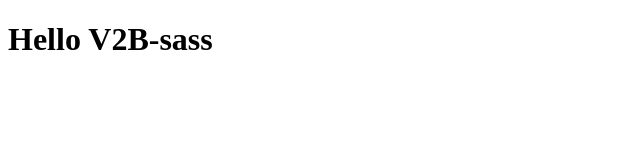
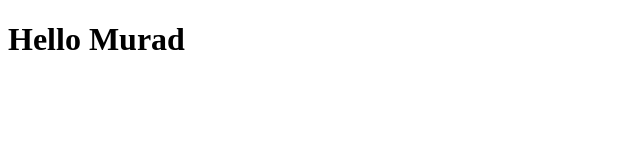
Before and after one commit to alwanof/nana-pro1, a website: page index.html in a window 1280 px wide. Shown: the whole page, without its empty margins (0-640 px from the left). Drawn offline with Linux system fonts and the light colour scheme.

Commit message:
this is murad att1

```diff
--- a/index.html
+++ b/index.html
@@ -7,6 +7,6 @@
     <title>Document</title>
 </head>
 <body>
-    <h1>Hello V2B-sass</h1>
+    <h1>Hello Murad</h1>
 </body>
 </html>
```
